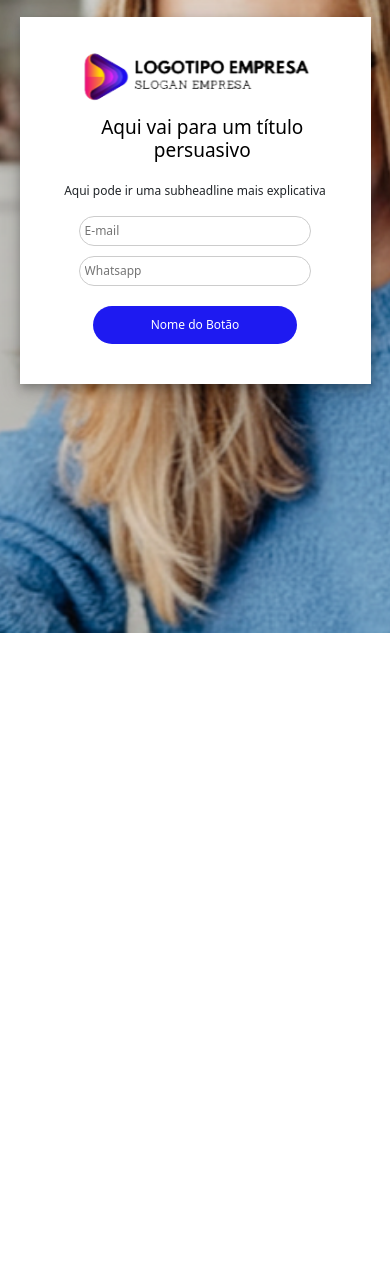
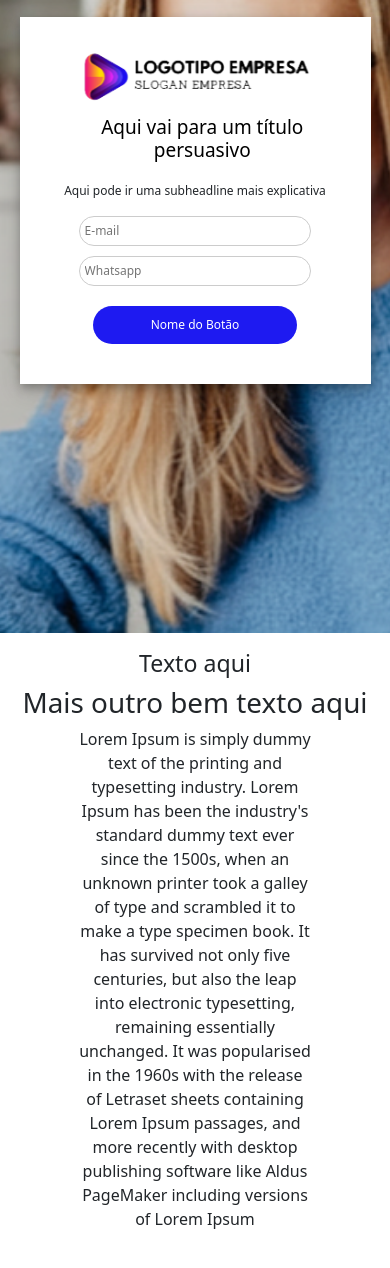
Before and after one commit to seuleleco/Projeto-WD, a Nuxt app: page / in a window 390 px wide. Shown: the top 1268 px of the page. Before the commit the page ends 844 px from the top, so only its background shows below. Built offline with nearby package versions, Linux system fonts and the light colour scheme.

Commit message:
text components: add texts, fix responsive layout

```diff
--- a/app/pages/components/Superior.vue
+++ b/app/pages/components/Superior.vue
@@ -4,7 +4,7 @@
     <div class="container-fluid superior-container">
       <div class="row align-items-center h-100">
         <div class="col-sm-6 col-md-12 form-col">
-          <div class="form-content col-sm-6 col-md-12">
+          <div class="form-content col-sm-12 col-md-6 col-lg-3">
             <img src="/logo.png" class="logo" alt="Logo" />
             <h1 class="title">Aqui vai para um título persuasivo</h1>
             <p>Aqui pode ir uma subheadline mais explicativa</p>
@@ -103,7 +103,6 @@
 /* media querys */
 
 @media (min-width: 768px) {
-  /* media query para dimensionamento dos componentes no tamanho para desktop */
   .superior-container {
     height: auto;
     width: 36%;
--- a/app/pages/components/TituloText.vue
+++ b/app/pages/components/TituloText.vue
@@ -1 +1,48 @@
-<template></template>
+<template>
+  <div class="titulos">
+    <div class="row">
+      <div class="col-sm-12 col-md-12">
+        <h3>Texto aqui</h3>
+        <h1>Mais outro bem texto aqui</h1>
+        <p class="text">
+          Lorem Ipsum is simply dummy text of the printing and typesetting
+          industry. Lorem Ipsum has been the industry's standard dummy text ever
+          since the 1500s, when an unknown printer took a galley of type and
+          scrambled it to make a type specimen book. It has survived not only
+          five centuries, but also the leap into electronic typesetting,
+          remaining essentially unchanged. It was popularised in the 1960s with
+          the release of Letraset sheets containing Lorem Ipsum passages, and
+          more recently with desktop publishing software like Aldus PageMaker
+          including versions of Lorem Ipsum
+        </p>
+      </div>
+    </div>
+  </div>
+</template>
+
+<style scoped>
+.titulos {
+  margin-top: 3vh;
+  margin-bottom: 3vh;
+  text-align: center;
+}
+
+.text {
+  text-align: center;
+  margin-left: 20%;
+  margin-right: 20%;
+}
+
+/*media querys*/
+
+@media (max-width: 767px) {
+  .titulos {
+    margin-top: 17vh;
+  }
+}
+@media (min-width: 768px) {
+  .titulos {
+    margin-top: 10vh;
+  }
+}
+</style>
```
